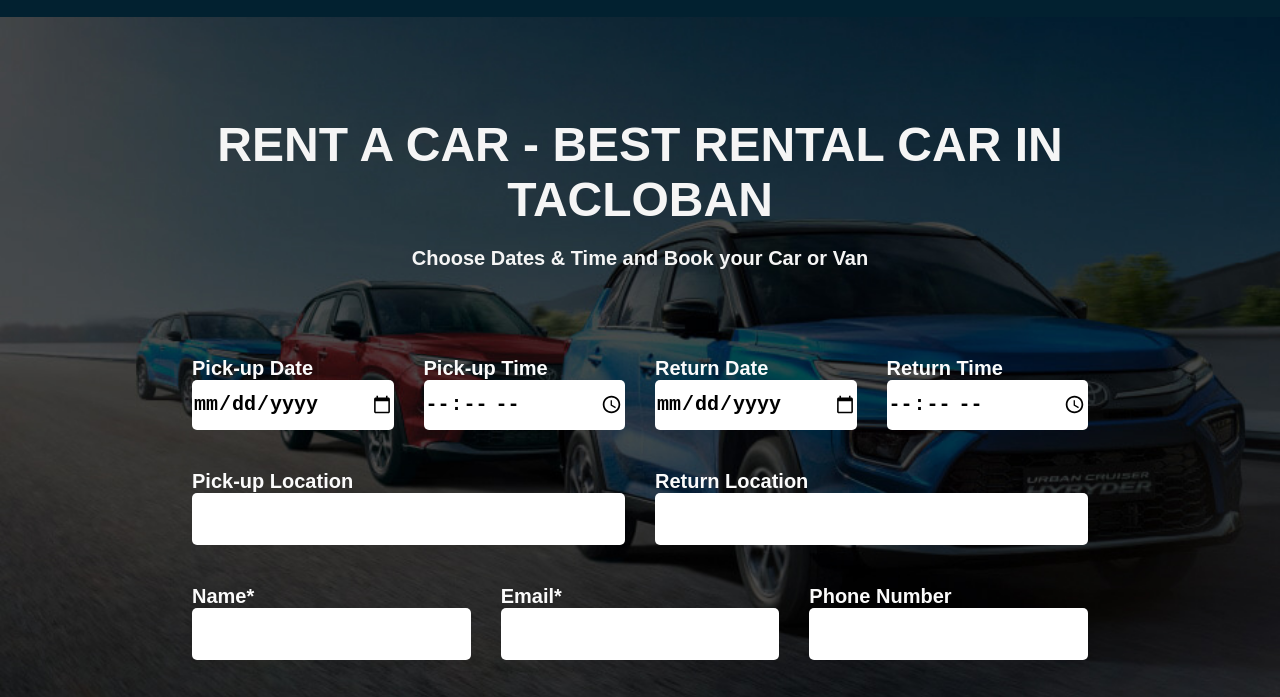
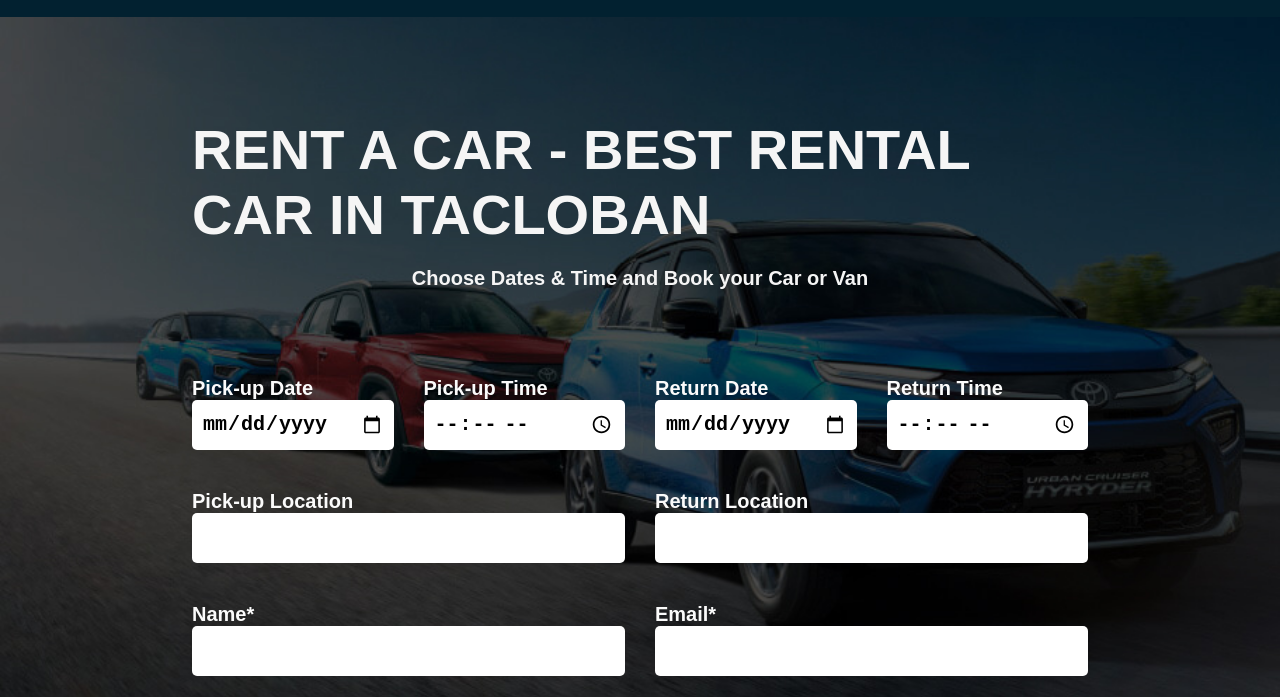
Before and after one commit to poldong1001/Rent-A-Car, a plain HTML site: page index.html in a window 1280 px wide. Shown: the part 63-760 px from the top of the page. Drawn offline with Linux system fonts and the light colour scheme.

Commit message:
secondcommit

```diff
--- a/home.css
+++ b/home.css
@@ -16,6 +16,11 @@ header {
   color: #f8a25b;
   /* padding: 20px; */
   /* flex: 1; */
+}
+@media only screen and (max-width: 1400px) {
+  header {
+    /* padding: 20px; */
+  }
 }
 
 #headerCont {
@@ -117,7 +122,7 @@ main {
 /* LANDING PAGE */
 
 #home {
-  background-image: url("/assets/cars/carBackgroundTwo.jpg");
+  background-image: url("../assets/cars/carBackgroundTwo.jpg");
   background-repeat: no-repeat;
   background-size: cover;
   background-color: #f8a25b;
@@ -154,6 +159,12 @@ main {
   margin: 0;
   margin-bottom: 20px;
 }
+@media only screen and (max-width: 1400px) {
+  #slogan {
+    font-size: 3.5rem;
+    text-align: left;
+  }
+}
 #secondSlogan {
   color: whitesmoke;
   margin-top: 0;
@@ -167,6 +178,11 @@ main {
   gap: 30px;
   /* background-color: grey; */
   width: 100%;
+}
+@media only screen and (max-width: 1400px) {
+  .greyShell {
+    flex-wrap: wrap;
+  }
 }
 .inputContainer {
   /* background-color: #109c06; */
@@ -187,7 +203,8 @@ main {
   border: none !important;
   font-size: 20px;
   font-weight: bold;
-  padding: px;
+  padding: 0px 10px 0px 10px;
+  box-shadow: none;
 }
 
 #quoteText {
--- a/index.html
+++ b/index.html
@@ -14,7 +14,7 @@
   <body>
     <header>
       <div id="headerCont">
-        <img src="/assets/webLogo.png" alt="" id="weblogo" />
+        <img src="../assets/webLogo.png" alt="" id="weblogo" />
         <div id="linkPagesContainer">
           <a href="" class="headerNavLinks">HOME</a>
           <a href="" class="headerNavLinks">RESERVATION</a>
```
